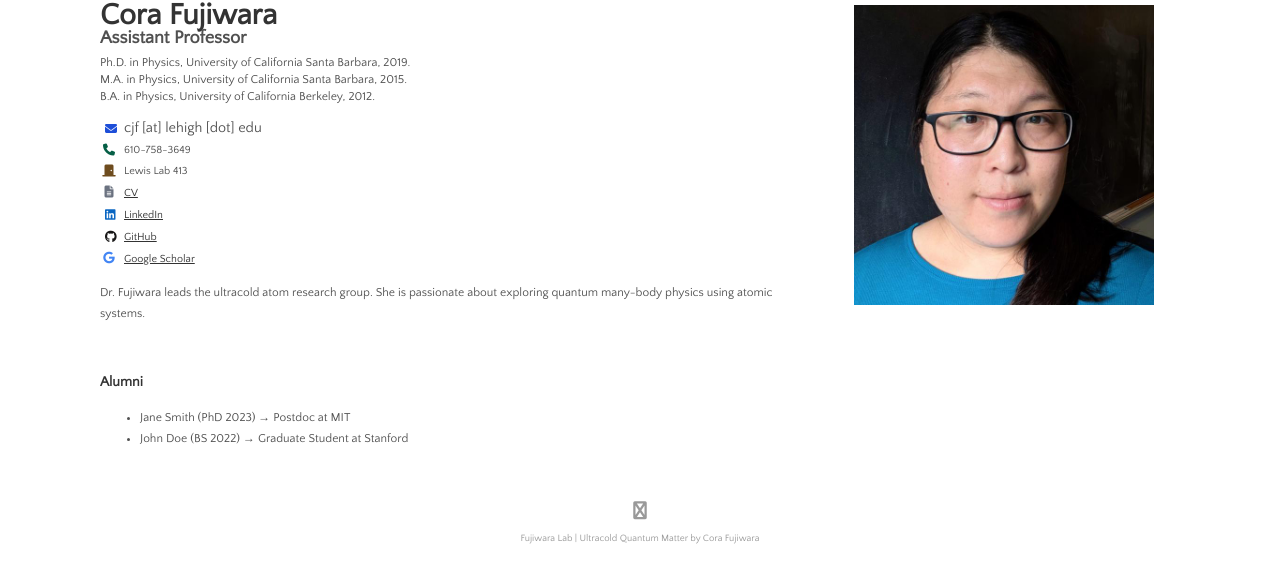
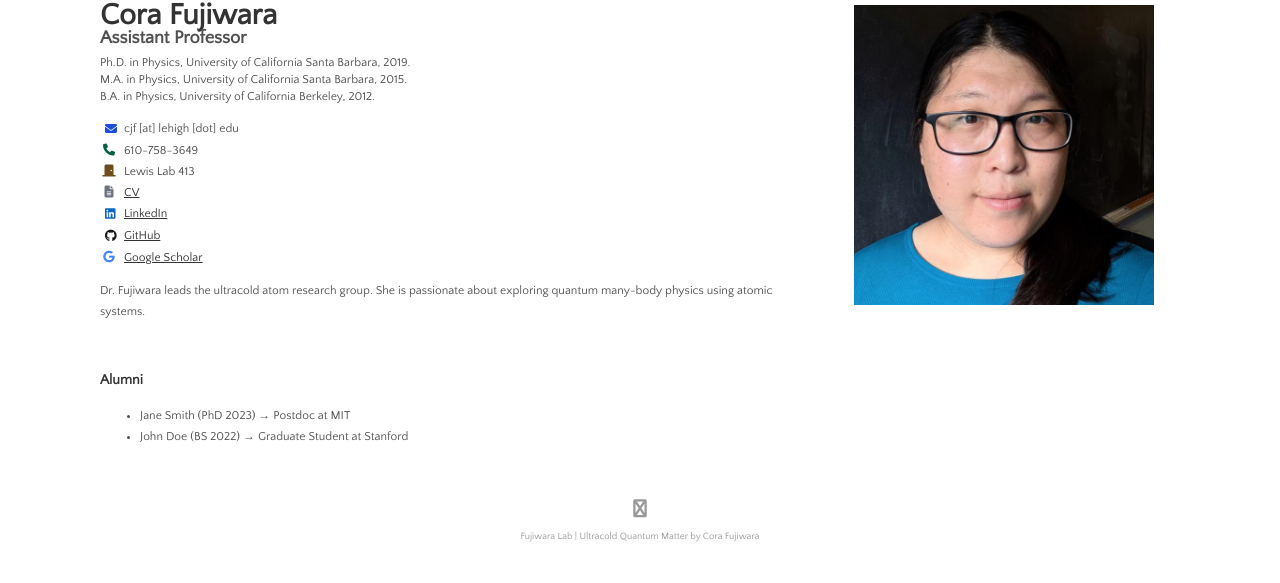
Before and after one commit to fujiwara-quantum-lab/fujiwara-quantum-lab.github.io, a Jekyll site: the page built from menu/people.md, in a window 1280 px wide. Shown: the part 213-796 px from the top of the page. Built offline with Jekyll 4.4.1, drawn with Linux system fonts in a browser that asks for light colours; a style sheet for code colours, icons or effects is not loaded.

Commit message:
Update member_card.html

```diff
--- a/_includes/member_card.html
+++ b/_includes/member_card.html
@@ -22,49 +22,49 @@
       <div style="text-align: center;">
         <i class="fas fa-envelope" style="color: #1D4ED8;"></i>
       </div>
-      <div style="font-size: 1.2rem;">{{ person.email }}</div>
+      <div style="font-size: 1rem;">{{ person.email }}</div>
       {% endif %}
 
       {% if person.phone %}
       <div style="text-align: center;">
         <i class="fas fa-phone" style="color: #065F46;"></i>
       </div>
-      <div style="font-size: 0.9rem;">{{ person.phone }}</div>
+      <div style="font-size: 1rem;">{{ person.phone }}</div>
       {% endif %}
 
       {% if person.office %}
       <div style="text-align: center;">
         <i class="fas fa-door-closed" style="color: #6E4C1E;"></i>
       </div>
-      <div style="font-size: 0.9rem;">{{ person.office }}</div>
+      <div style="font-size: 1rem;">{{ person.office }}</div>
       {% endif %}
 
       {% if person.cv %}
       <div style="text-align: center;">
         <i class="fas fa-file-alt" style="color: #6B7280;"></i>
       </div>
-      <div><a href="{{ person.cv }}" target="_blank" style="font-size: 0.9rem;">CV</a></div>
+      <div><a href="{{ person.cv }}" target="_blank" style="font-size: 1rem;">CV</a></div>
       {% endif %}
 
       {% if person.linkedin %}
       <div style="text-align: center;">
         <i class="fab fa-linkedin" style="color: #0A66C2;"></i>
       </div>
-      <div><a href="{{ person.linkedin }}" target="_blank" style="font-size: 0.9rem;">LinkedIn</a></div>
+      <div><a href="{{ person.linkedin }}" target="_blank" style="font-size: 1rem;">LinkedIn</a></div>
       {% endif %}
 
       {% if person.github %}
       <div style="text-align: center;">
         <i class="fab fa-github" style="color: #181717;"></i>
       </div>
-      <div><a href="{{ person.github }}" target="_blank" style="font-size: 0.9rem;">GitHub</a></div>
+      <div><a href="{{ person.github }}" target="_blank" style="font-size: 1rem;">GitHub</a></div>
       {% endif %}
 
       {% if person.googlescholar %}
       <div style="text-align: center;">
         <i class="fab fa-google" style="color: #4285F4;"></i>
       </div>
-      <div><a href="{{ person.googlescholar }}" target="_blank" style="font-size: 0.9rem;">Google Scholar</a></div>
+      <div><a href="{{ person.googlescholar }}" target="_blank" style="font-size: 1rem;">Google Scholar</a></div>
       {% endif %}
     </div>
 
```
